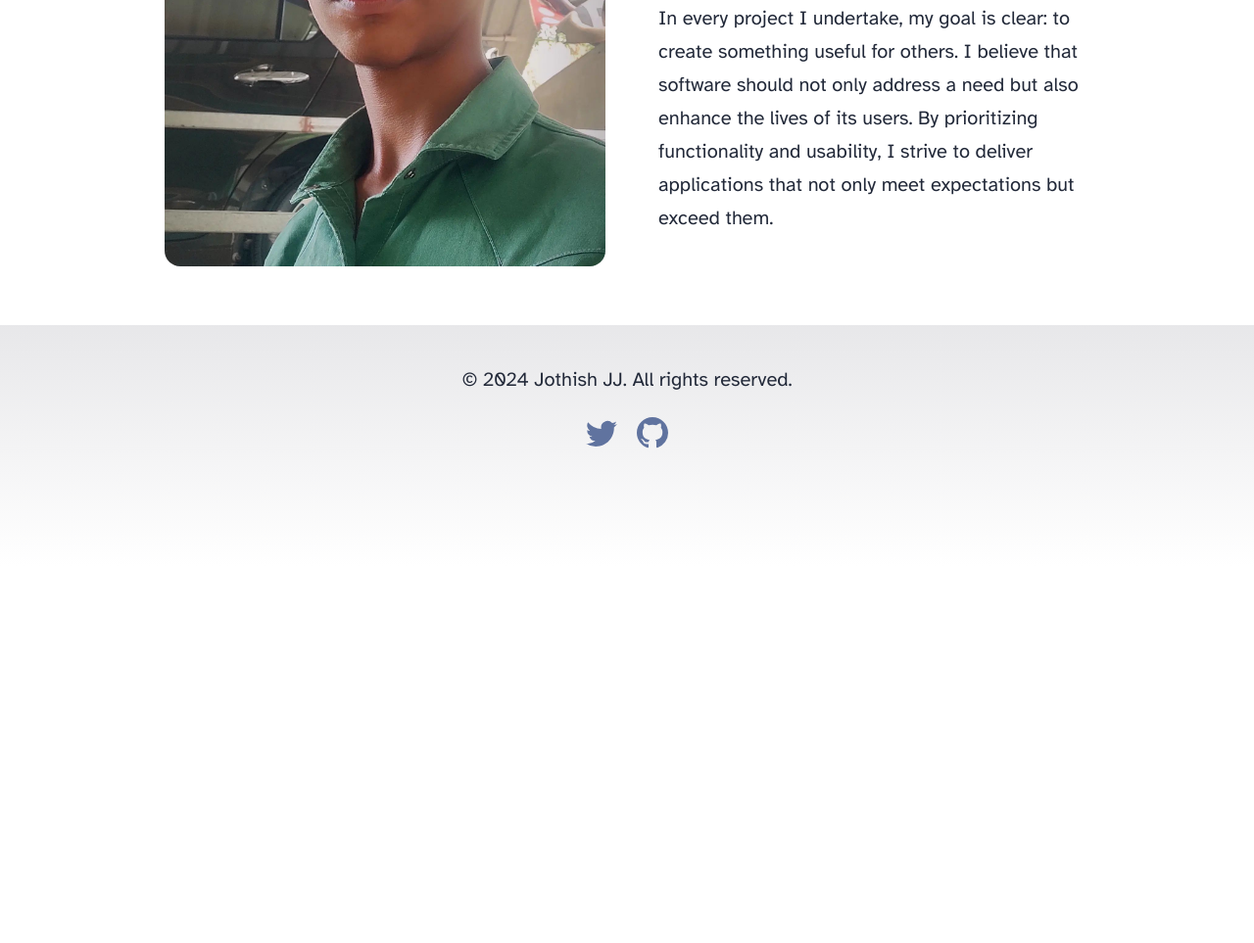
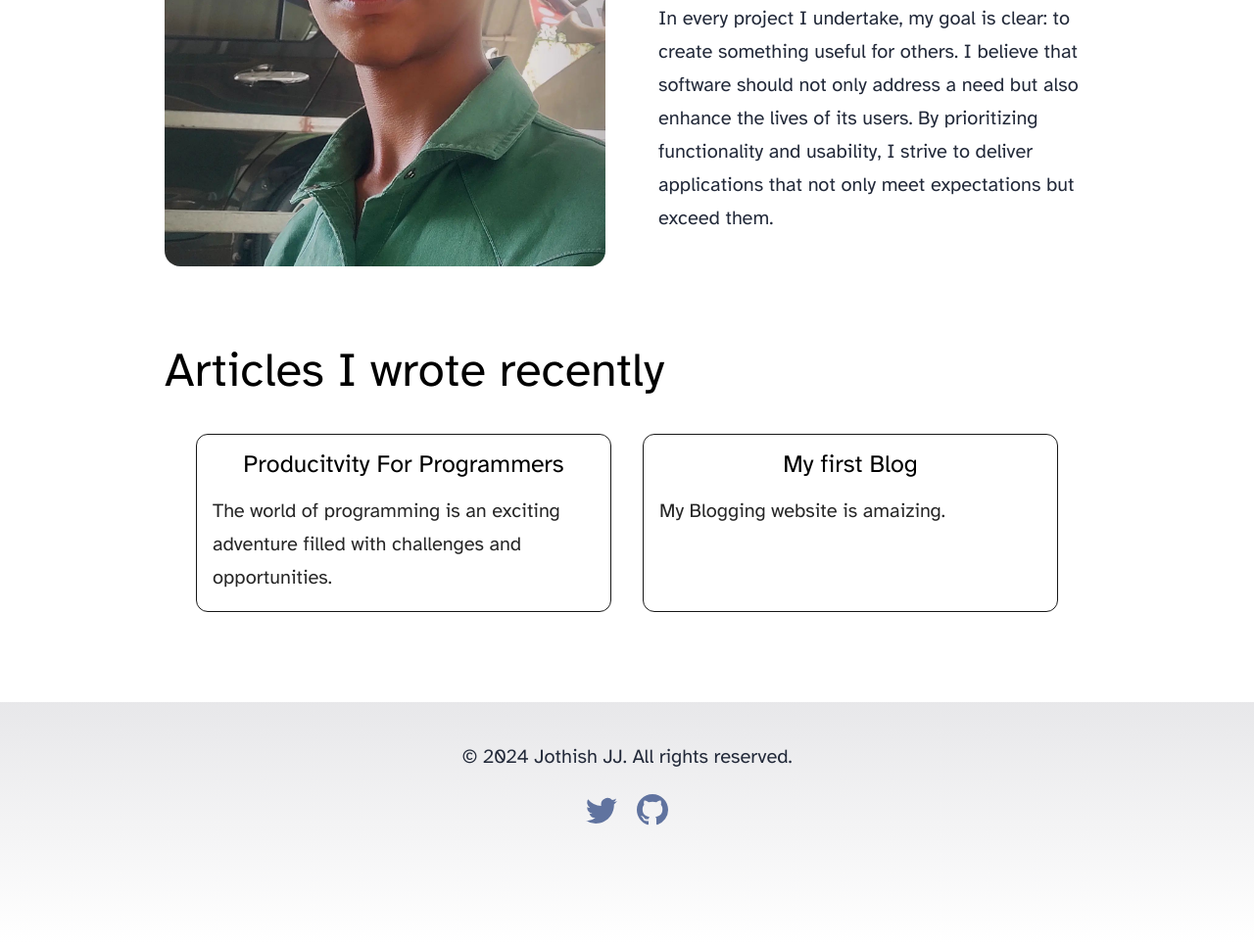
Before and after one commit to JothishJJ/Jothish-Portfolio, an Astro site: page / in a window 1280 px wide. Shown: the part 1249-2212 px from the top of the page at 98% size. Before the commit the page ends 1827 px from the top, so only its background shows below. Built offline with nearby package versions, Linux system fonts and the light colour scheme; Astro itself is replaced by a stand-in of ours.

Commit message:
Add the blogs section in Home Page

```diff
--- a/src/content/blog/productivity-for-programmers.md
+++ b/src/content/blog/productivity-for-programmers.md
@@ -2,7 +2,7 @@
 title: Producitvity For Programmers
 description: 'The world of programming is an exciting adventure filled with challenges and opportunities.'
 pubDate: 'May 02 2024'
-heroImage: '/blog-images/First Blog Image.webp'
+heroImage: '/blog-images/productivity-for-programmers.png'
 ---
 
 This blog is going to talk about one of my favorite things when it comes to life productivity,
--- a/src/pages/index.astro
+++ b/src/pages/index.astro
@@ -4,6 +4,14 @@ import Header from '../components/Header.astro';
 import Footer from '../components/Footer.astro';
 import Theme from '../components/Theme.astro';
 import { SITE_TITLE, SITE_DESCRIPTION } from '../consts';
+
+import { getCollection } from 'astro:content';
+
+const posts = (await getCollection('blog')).sort(
+	(a, b) => b.data.pubDate.valueOf() - a.data.pubDate.valueOf()
+)
+// Get the latest 6 Blogs
+.slice(0, 6)
 ---
 
 <!doctype html>
@@ -100,7 +108,25 @@ import { SITE_TITLE, SITE_DESCRIPTION } from '../consts';
 					</div>
 				</div>
 			</section>
+
+			<!-- Articles section -->
+			<section class="pt-20 2xl:mx-72 xl:mx-32 lg:mx-20 mx-4">
+				<h2>Articles I wrote recently</h2>
+				<div class="grid 2xl:grid-cols-3 lg:grid-cols-2 grid-cols-1 gap-8 p-8">
+					{posts.map(post => {
+						return (
+							<a
+								href={`/blog/${post.slug}`}
+								class="text-neutral-800 hover:text-neutral-700 dark:text-neutral-200 dark:hover:text-neutral-300 hover:shadow-2xl transition hover:-translate-y-4 border-[1px] border-neutral-900 dark:border-neutral-300 rounded-xl p-4 space-y-4">
+								<h5 class="text-center">{post.data.title}</h5>
+								<p class="line-clamp-3">{post.data.description}</p>
+							</a>
+						)
+					})}
+				</div>
+			</section>
 			<!-- TODO: Make the Projects Section -->
+			<!-- TODO: Make a Contact Me Section -->
 		</main>
 		<Footer />
 		<Theme />
```
